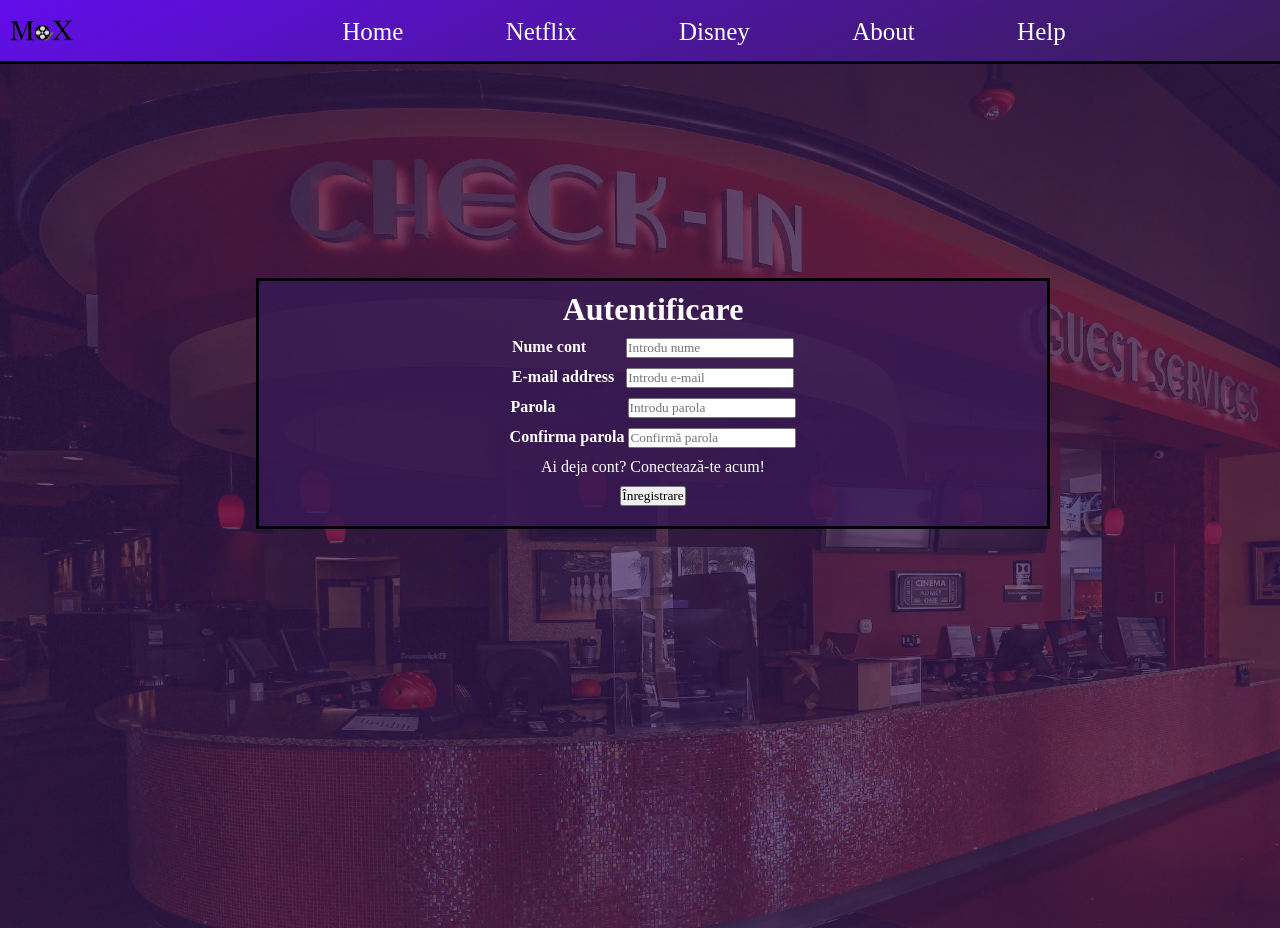
After one commit to pizzaimiplace/MoX-Movies-and-TV-Shows-, a PHP site: page /HTML/Register.php in a window 1280 px wide. The commit adds this page. Run offline with PHP 8.4, Linux system fonts and the light colour scheme; some web fonts are replaced.

Commit message:
login + registration added

```diff
--- /dev/null
+++ b/HTML/Register.php
@@ -0,0 +1,79 @@
+<!DOCTYPE html>
+<html lang="ro">
+
+<head>
+    <meta charset="utf-8">
+    <title>MoX</title>
+    <meta name="viewport" content="width=device-width, initial-scale=1.0">
+    <link rel="stylesheet" href="login.css">
+</head>
+
+<body>
+    <header>
+        <img class="logo" src="../Images/logo.png" alt="MoX Logo">
+        <div class="pages-buttons-header">
+            <ul class="button-list">
+                <li class="page-button"><a href="Home.php">Home</a></li>
+                <li class="page-button"><a href="Netflix.php">Netflix</a></li>
+                <li class="page-button"><a href="Disney.php">Disney</a></li>
+                <li class="page-button"><a href="About.php">About</a></li>
+                <li class="page-button"><a href="Help.php">Help</a></li>
+            </ul>
+        </div>
+    </header>
+    <div class="wrapper">
+        <div class="background-wrapper">
+            <picture class="background-img">
+                <source srcset="../Images/login/check_in_extra_slim.jpg" media="(max-aspect-ratio: 4/5)"
+                    style="width: 100%; height: 100vh;">
+                <source srcset="../Images/login/check_in_slim.jpg" media="(max-aspect-ratio: 1/1)"
+                    style="width: 100%; height: 100vh;">
+                <source srcset="../Images/login/check_in_normal.jpg" media="(max-aspect-ratio: 3/2)"
+                    style="width: 100%; height: 100vh;">
+                <source srcset="../Images/login/check_in_wide.jpg" style="width: 100%; height: 100vh;">
+                <img src="../Images/login/check_in_slim.jpg" alt="check_in" style="width: 100%; height: 100vh;">
+            </picture>
+        </div>
+        <div class="pages-buttons">
+            <ul class="button-list">
+                <li class="page-button"><a href="Home.php">Home</a></li>
+                <li class="page-button"><a href="Netflix.php">Netflix</a></li>
+                <li class="page-button"><a href="Disney.php">Disney</a></li>
+                <li class="page-button"><a href="About.php">About</a></li>
+                <li class="page-button"><a href="Help.php">Help</a></li>
+            </ul>
+        </div>
+        <div>
+            <form action="register-action.php" class="authentication-block" method="POST">
+                <div class="authentication-element">
+                    <h1 style="text-align: center;">Autentificare</h1>
+                </div>
+                <div class="authentication-element">
+                    <label style="padding-right: 36px;" for="username"><b>Nume cont</b></label>
+                    <input type="text" placeholder="Introdu nume" id="username" name="username" required>
+                </div>
+                <div class="authentication-element">
+                    <label style="padding-right: 8px;" for="email"><b>E-mail address</b></label>
+                    <input type="text" placeholder="Introdu e-mail" id="email" name="email" required>
+                </div>
+
+                <div class="authentication-element">
+                    <label style="padding-right: 68px;" for="password"><b>Parola</b></label>
+                    <input type="password" placeholder="Introdu parola" id="password" name="password" required>
+                </div>
+                <div class="authentication-element">
+                    <label for="password-confirm"><b>Confirma parola</b></label>
+                    <input type="password" placeholder="Confirmă parola" id="password-confirm" name="password-confirm" required>
+                </div>
+                <div class="authentication-element">
+                    <a href="Login.php"> Ai deja cont? Conectează-te acum!</a>
+                </div>
+                <div class="authentication-element">
+                    <button type="submit" style="align-content: center;">Înregistrare</button>
+                </div>
+        </div>
+    </div>
+    </div>
+</body>
+
+</html>
--- /dev/null
+++ b/HTML/error.php
@@ -0,0 +1,3 @@
+<html>
+  <h3><?php echo $_GET["error"]; ?></h3>
+</html>
```
Also changed, not shown: HTML/Home.php (+6 -2 lines), HTML/Login.php (+13 -7 lines), HTML/check-login.php (added, +7 -0 lines), HTML/database-connect.php (added, +11 -0 lines), HTML/login-action.php (added, +50 -0 lines), HTML/register-action.php (added, +82 -0 lines), HTML/test.php (+64 -58 lines).
